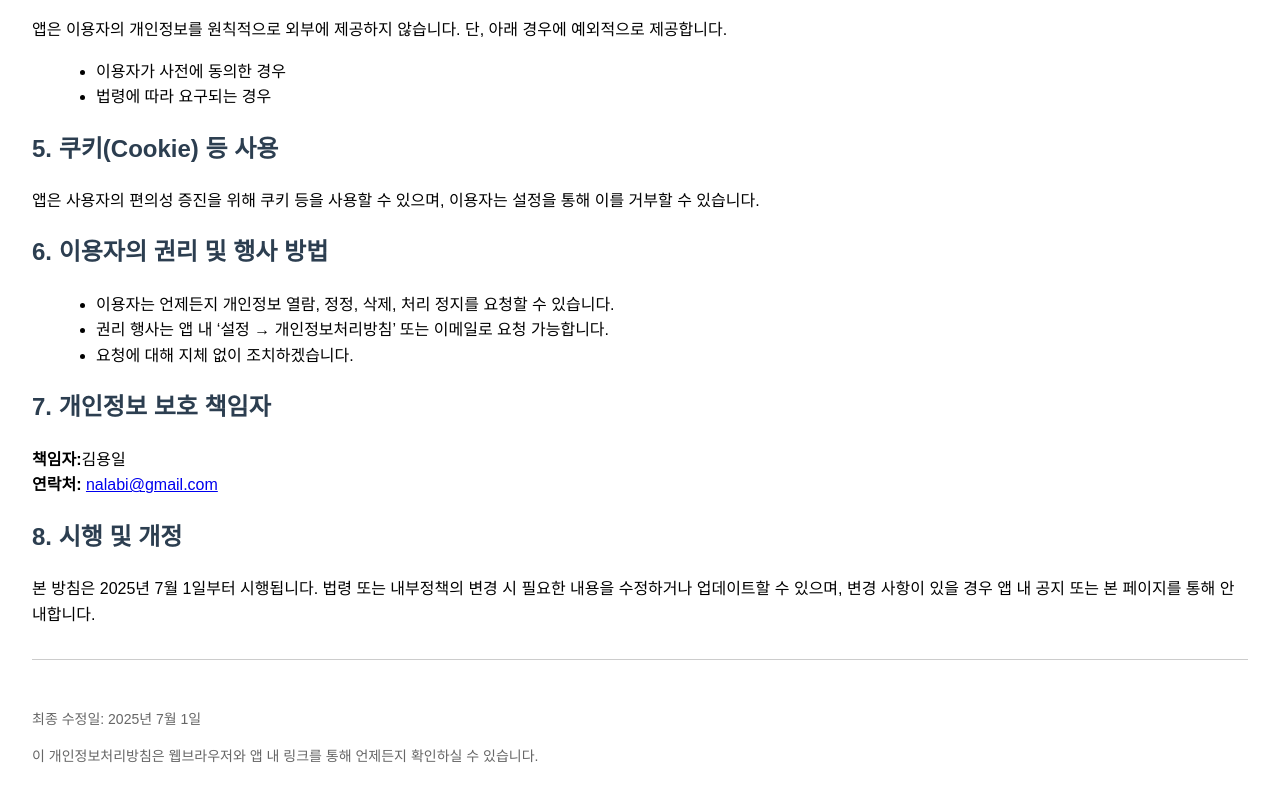
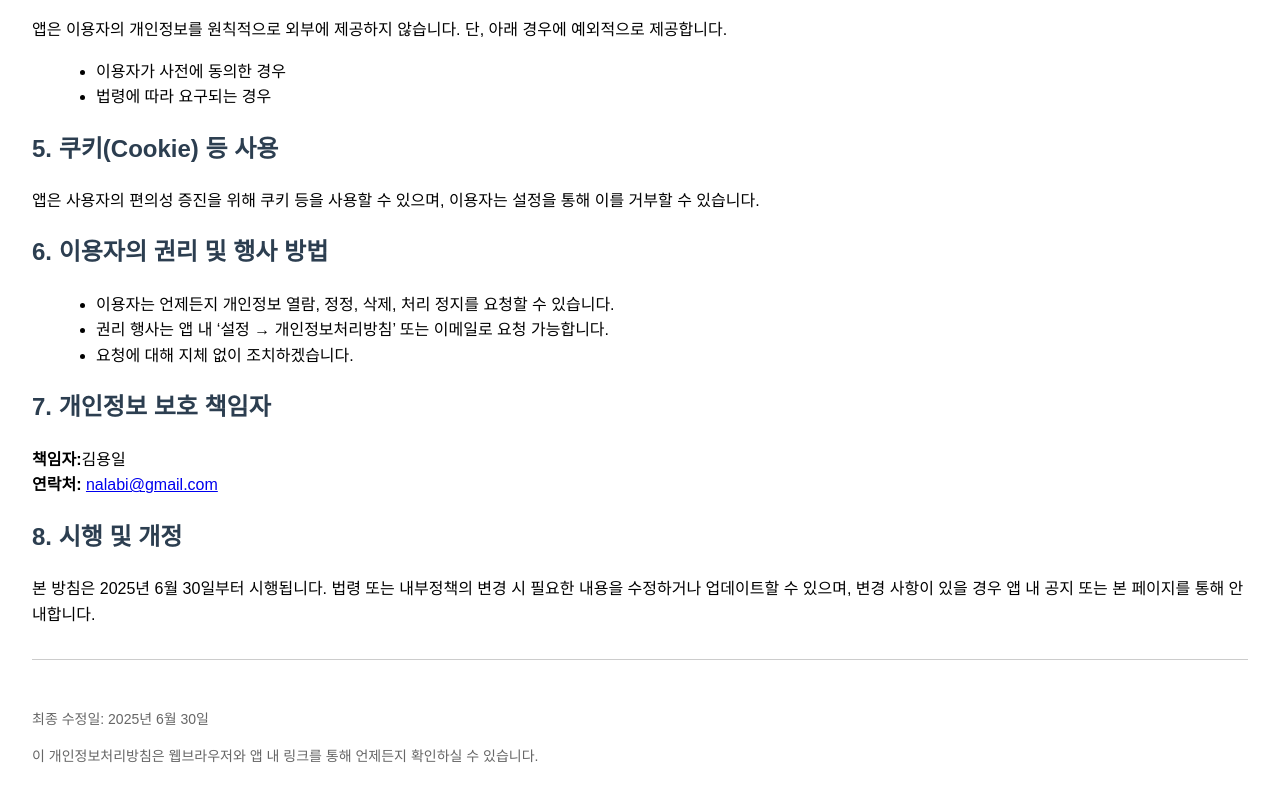
Before and after one commit to nalabiya/privacy-policy, a plain HTML site: page privacy_policy.html in a window 1280 px wide. Shown: the part 682-1481 px from the top of the page. Drawn offline with Linux system fonts and the light colour scheme.

Commit message:
Update privacy_policy.html

```diff
--- a/privacy_policy.html
+++ b/privacy_policy.html
@@ -65,11 +65,11 @@
   </p>
 
   <h2>8. 시행 및 개정</h2>
-  <p>본 방침은 2025년 7월 1일부터 시행됩니다. 법령 또는 내부정책의 변경 시 필요한 내용을 수정하거나 업데이트할 수 있으며, 변경 사항이 있을 경우 앱 내 공지 또는 본 페이지를 통해 안내합니다.</p>
+  <p>본 방침은 2025년 6월 30일부터 시행됩니다. 법령 또는 내부정책의 변경 시 필요한 내용을 수정하거나 업데이트할 수 있으며, 변경 사항이 있을 경우 앱 내 공지 또는 본 페이지를 통해 안내합니다.</p>
 
   <hr>
   <footer>
-    <p>최종 수정일: 2025년 7월 1일</p>
+    <p>최종 수정일: 2025년 6월 30일</p>
     <p>이 개인정보처리방침은 웹브라우저와 앱 내 링크를 통해 언제든지 확인하실 수 있습니다.</p>
   </footer>
 </body>
```
